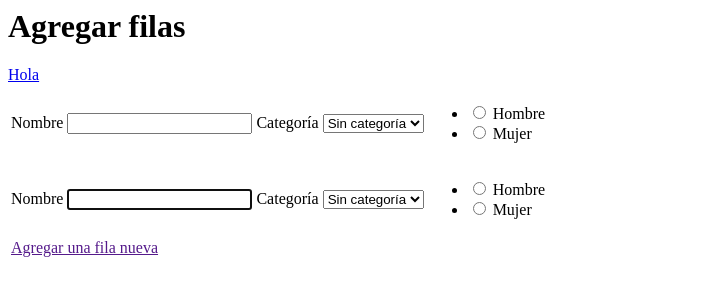
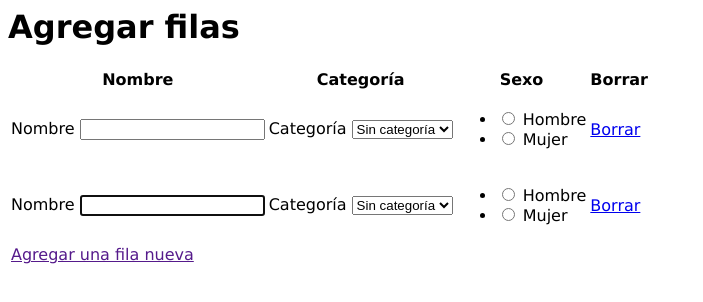
Before and after one commit to D3f0/tablerow, a plain HTML site: page index.html in a window 1280 px wide. Both pictures are taken after a click on the link "Agregar una fila nueva". Shown: the whole page, without its empty margins (0-703 px from the left). Drawn offline with Linux system fonts and the light colour scheme.

Commit message:
FadeIn/FadeOut y Borrar

```diff
--- a/index.html
+++ b/index.html
@@ -2,21 +2,50 @@
 <head>
     <meta http-equiv="content-type" content="text/html; charset=UTF-8" />
     <script src="jquery-1.5.min.js" type="text/javascript"></script>
-    <script src="tablerow.js" type="text/javascript"></script>
+    <style type="text/css" rel="stylehseet">
+        body {
+            font-family: "Verdana";
+
+        }
+
+    </style>
     <script type="text/javascript">
-    function tablerow() {
+        if (!window.console) {
+            window.console = {};
+            window.console.log = function(){};
+        }
+        function borrar_fila(link){
+            var tabla = $(link).parents('table');
+            // Si hay más de 3 (cabecera, fila, fila agregar nueva fila)...
+            if ($(tabla).find('tr').length > 3) {
+                console.log('Borrando');
+                $(link).parents('tr').fadeOut(function () {
+                    $(this).remove();
+                });
+            } else {
+                alert("No se puede borrar la única fila");
+
+            }
+            return false;
+        }
+
+    </script>
 
 
-
-    }
-
-
-    </script>
 </head>
 <body>
     <h1>Agregar filas</h1>
-    <a href="javascript:tablerow();">Hola</a>
     <table id="la_tabla">
+
+        <thead>
+            <tr>
+                <th>Nombre</th>
+                <th>Categoría</th>
+                <th>Sexo</th>
+                <th>Borrar</th>
+            </tr>
+
+        </thead>
 
         <tbody>
             <tr>
@@ -34,13 +63,17 @@
                     <li><input type="radio" name="sex" value="m" /> Mujer</li>
                 </ul>
                 </td>
+                <td>
+                    <a href="borrar" onclick="return borrar_fila(this);">Borrar</a>
+                </td>
             </tr>
             <tr>
-                <td colspan="3">
+                <td colspan="3" class="agregar">
                     <a href=""  id="agregar_fila">Agregar una fila nueva</a>
                 </td>
 
             </tr>
+
 
         </tbody>
     </table>
@@ -53,8 +86,11 @@
             console.log("Agregar fila a ", tabla);
             var anteulitmo = $(tabla).find('tr:last').prev();
             var html_interno = $(anteulitmo).html();
-            $(anteulitmo).after('<tr>'+ html_interno+ '</tr>');
-            $(tabla).find('tr:last').prev().find('input[type=text]').focus();
+            $(anteulitmo).after('<tr style="display: none">'+ html_interno+ '</tr>');
+            // Ahora con efecto
+            $(tabla).find('tr:last').prev().fadeIn('slow', function () {
+                $(this).find('input[type=text]').focus();
+            });
         });
      });
 </script>
```
